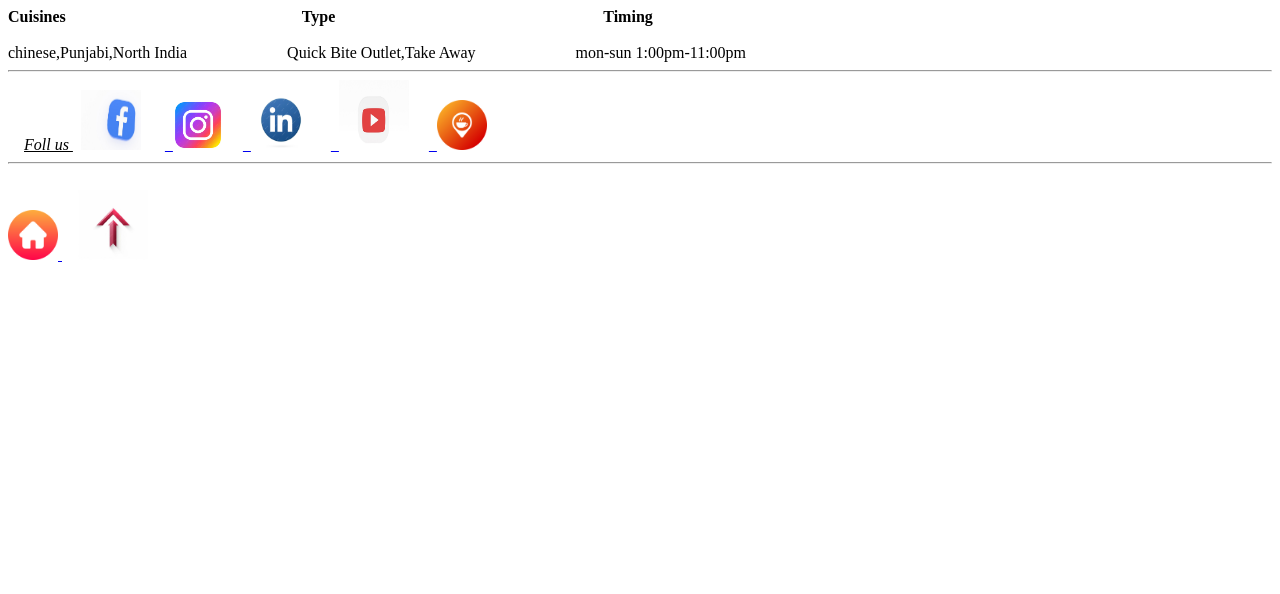
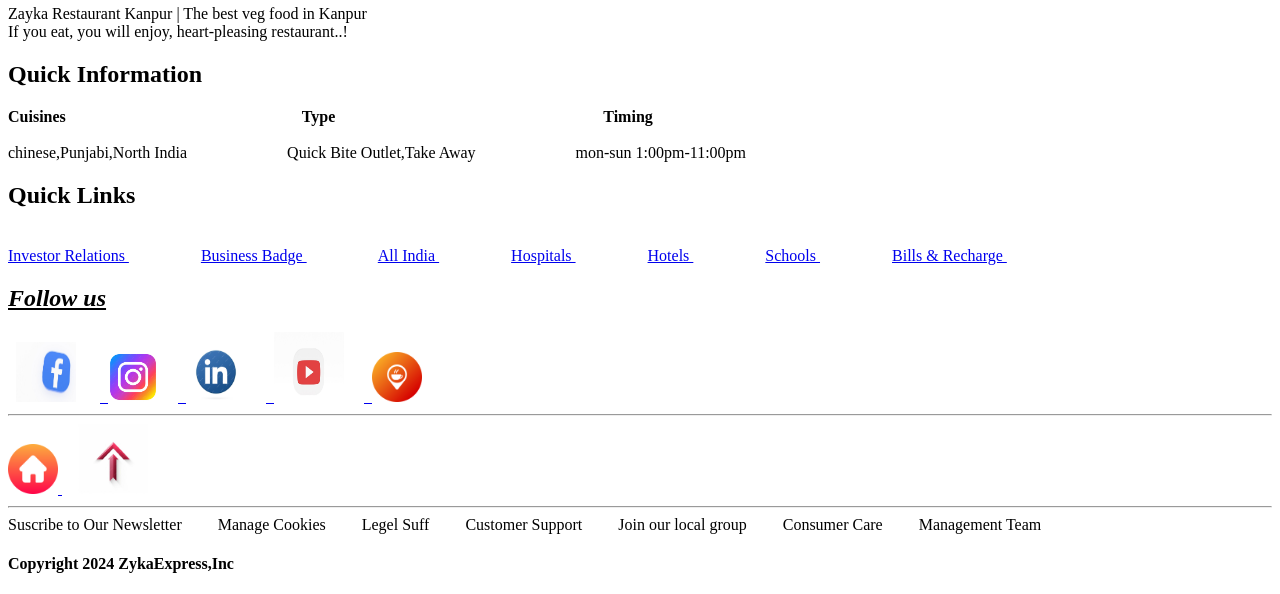
Before and after one commit to tejalshinde2005/ICP9.0-HTML-GITHUB-GROUP-6-PROJECT-1, a plain HTML site: page pages/AboutUs.html in a window 1280 px wide. Shown: the part 2498-3092 px from the top of the page. Before the commit the page ends 2770 px from the top, so only its background shows below. Drawn offline with Linux system fonts and the light colour scheme.

Commit message:
add quick links

```diff
--- a/pages/AboutUs.html
+++ b/pages/AboutUs.html
@@ -43,7 +43,7 @@
 <br>
     &nbsp &nbsp &nbsp &nbsp &nbsp &nbsp &nbsp &nbsp &nbsp &nbsp &nbsp &nbsp &nbsp
     <iframe src="https://www.google.com/maps/embed?pb=!1m18!1m12!1m3!1d3571.4776386973354!2d80.34307927298302!3d26.472561827862485!2m3!1f0!2f0!3f0!3m2!1i1024!2i768!4f13.1!3m3!1m2!1s0x399c38a11f075027%3A0x57f8ebe46eeac7c3!2sZyka%20Restaurant!5e0!3m2!1sen!2sin!4v1720350852853!5m2!1sen!2sin"
-    width="400" height="300" style="border:0;" allowfullscreen="" loading="lazy" referrerpolicy="no-referrer-when-downgrade"></iframe>
+    width="600" height="400" style="border:0;" allowfullscreen="" loading="lazy" referrerpolicy="no-referrer-when-downgrade"></iframe>
 <br>
 <br>
         &nbsp &nbsp &nbsp &nbsp &nbsp &nbsp &nbsp &nbsp &nbsp &nbsp &nbsp &nbsp &nbsp <b><u>Email:</b></u><br>
@@ -109,8 +109,34 @@
                 chinese,Punjabi,North India &nbsp  &nbsp &nbsp &nbsp &nbsp &nbsp &nbsp &nbsp &nbsp &nbsp &nbsp &nbsp
                 Quick Bite Outlet,Take Away &nbsp &nbsp &nbsp &nbsp &nbsp &nbsp &nbsp &nbsp &nbsp &nbsp &nbsp &nbsp
                 mon-sun 1:00pm-11:00pm
-<hr></hr>
-        &nbsp &nbsp <u><i>Foll us </i></u>&nbsp <a href="https://www.facebook.com/JustDial">
+
+        <h2>Quick Links</h2>
+<br>
+         <a href="https://www.justdial.com/Kanpur/Chicken-Xpress-Sarojni-Nagar/05117P5117-5117-160129152435-K8G4_BZDET">
+            Investor Relations
+         </a>&nbsp &nbsp &nbsp &nbsp &nbsp &nbsp  &nbsp &nbsp &nbsp
+         <a href="https://www.justdial.com/Badges?source=77">
+            Business Badge
+         </a>&nbsp &nbsp &nbsp &nbsp &nbsp &nbsp  &nbsp &nbsp &nbsp
+         <a href="https://www.justdial.com/india">
+        All India
+         </a>&nbsp &nbsp &nbsp &nbsp &nbsp &nbsp  &nbsp &nbsp &nbsp
+         <a href="https://www.justdial.com/Mumbai/Hospitals/nct-10253670">
+        Hospitals
+         </a>&nbsp &nbsp &nbsp &nbsp &nbsp &nbsp  &nbsp &nbsp &nbsp
+         <a href="https://www.justdial.com/Mumbai/Hotels/nct-10255012">
+        Hotels
+         </a>&nbsp &nbsp &nbsp &nbsp &nbsp &nbsp  &nbsp &nbsp &nbsp
+         <a href="https://www.justdial.com/Mumbai/Schools/nct-10422444">
+        Schools
+         </a>
+         &nbsp &nbsp &nbsp &nbsp &nbsp &nbsp  &nbsp &nbsp &nbsp
+         <a href="https://www.justdial.com/online-bill-payment2">
+        Bills & Recharge
+         </a>
+
+
+        &nbsp &nbsp <h2><u><i>Follow us </i></u></h2>&nbsp <a href="https://www.facebook.com/JustDial">
         <img src="./../img/facebook.jpg" height="60px" width="60px"/></a>&nbsp
 
         &nbsp &nbsp  <a href="https://www.instagram.com/jd_justdial/">&nbsp
@@ -124,11 +150,14 @@
 
         &nbsp &nbsp  <a href="https://maps.google.com/">&nbsp
         <img src="./../img/location.png" height="50px" width="50px"/></a>
-
 <hr></hr>
-<br>
 		<a href="Home.html">
 		<img src="./../img/home.png "height="50px" width="50px"/>
 		</a> &nbsp &nbsp
         <a href = "#Zyka Express : Where Every Bite is a Delight">
         <img src="./../img/top arrow.jpg" height="70px" width="70px"/></a>
+<hr></hr>
+        Suscribe to Our Newsletter &nbsp &nbsp  &nbsp &nbsp Manage Cookies &nbsp &nbsp  &nbsp &nbsp Legel Suff &nbsp &nbsp  &nbsp &nbsp Customer Support
+        &nbsp &nbsp &nbsp &nbsp Join our local group &nbsp &nbsp  &nbsp &nbsp Consumer Care &nbsp &nbsp  &nbsp &nbsp Management Team
+<br>
+        <h4>Copyright 2024 ZykaExpress,Inc</h4>
```
